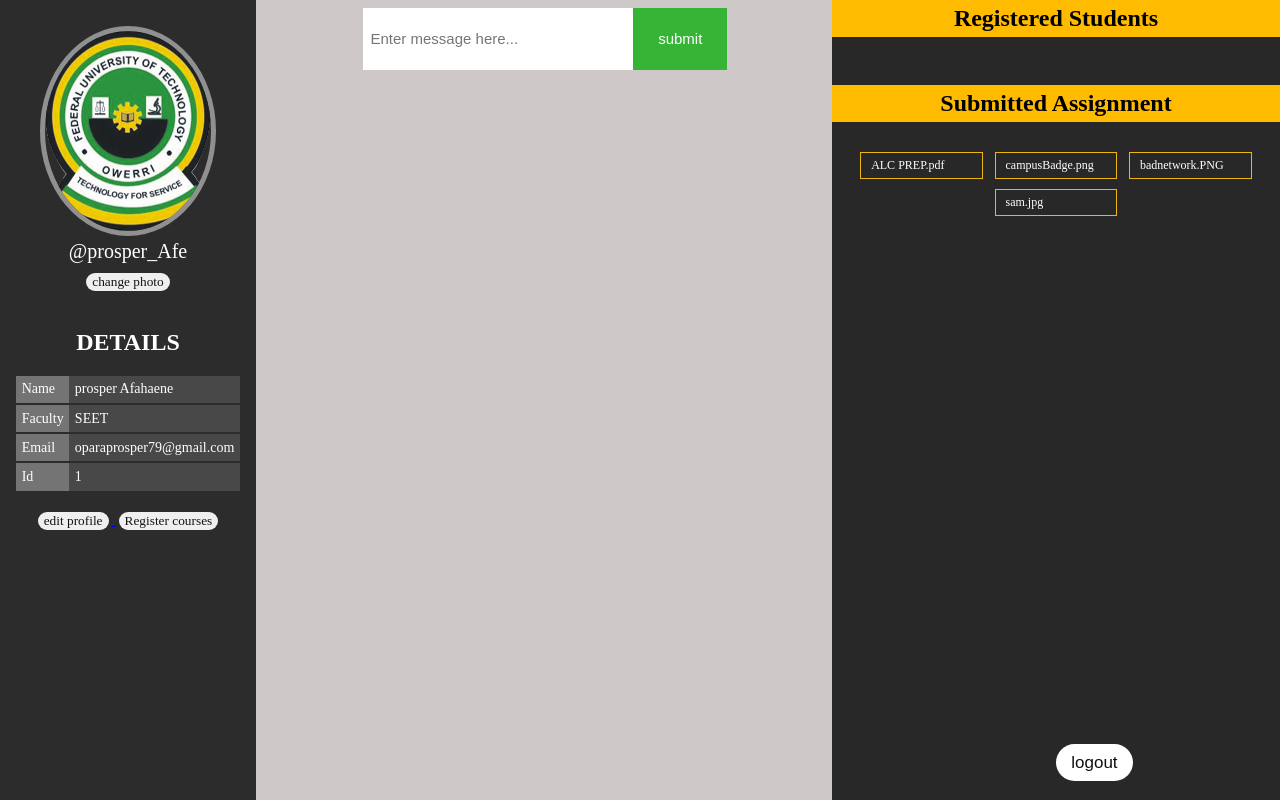
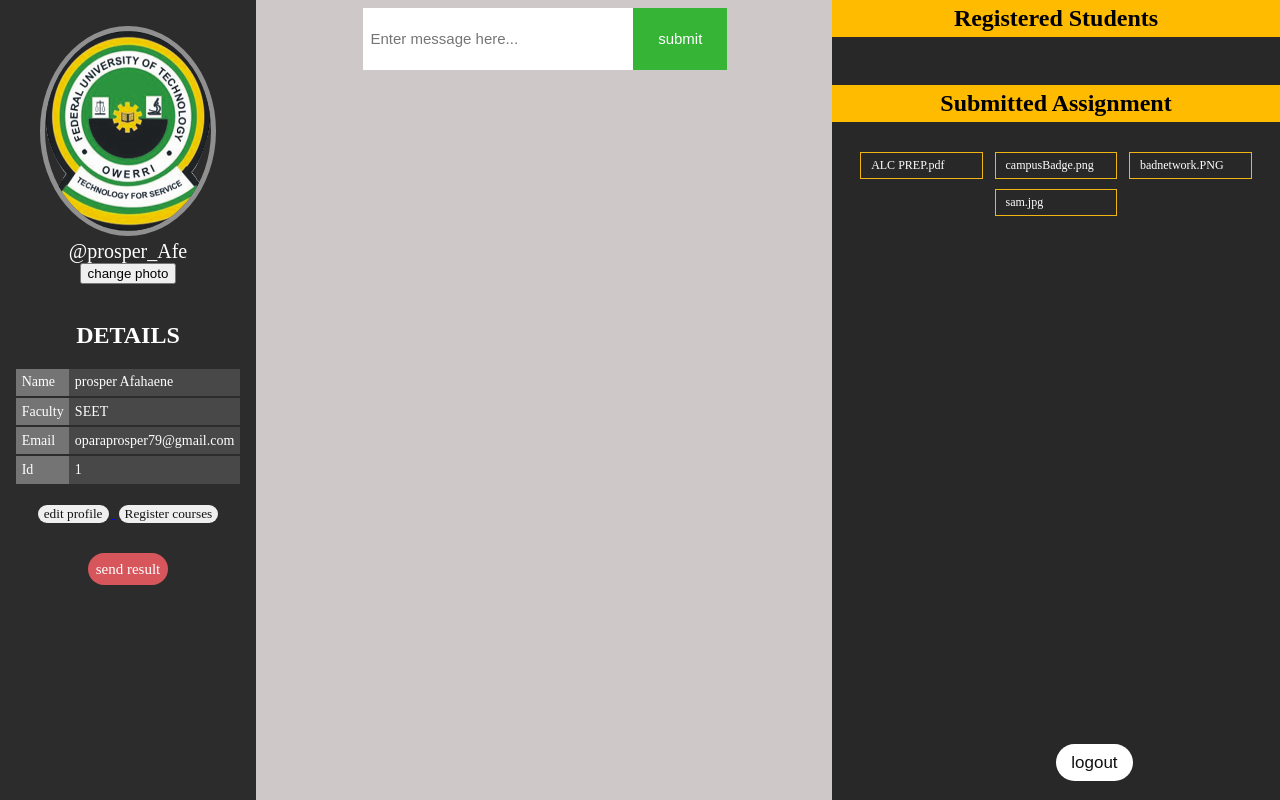
Before and after one commit to OPARA-PROSPER/php_SAMS, a PHP site: page /dbConfig/lecturerDashboard.php in a window 1280 px wide. Run offline with PHP 8.4, Linux system fonts and the light colour scheme; a user stored in the database is signed in; data comes from the database, SQL or seed files in the repository; both versions use the stored data as it was after the commit; tables that the repository leaves empty or names only in its code hold one stand-in row (values such as "Sample post"); data that the repository does not hold is empty.

Commit message:
I updated the project

```diff
--- a/css/dashboard.css
+++ b/css/dashboard.css
@@ -40,14 +40,14 @@
 button#logout:hover{
     transform: scale(1.1);
 }
-button#edit_button{
+button.edit_button{
     border: none;
     border-radius: 70px;
     font-family: Ubuntu;
     margin: 10px 3px 0;
     color: rgb(19, 19, 19);
 }
-button#edit_button:hover{
+button.edit_button:hover{
     background: rgb(255, 255, 255);
     color: black;
     transform: scale(1.1);
@@ -261,7 +261,7 @@
   background: transparent;
   border: none;
 }
-#student_name{
+#student_name, #student_name_file{
     font-size: 12px;
     text-align: left;
     padding: 5px 10px;
@@ -271,6 +271,14 @@
     color: white;
     text-decoration: none;
 }
+#sub1{
+    display: flex;
+    flex-wrap: wrap;
+    justify-content: space-evenly;
+    align-content: center;
+    width: 90%;
+    margin: 0 auto;
+}
 #sub{
     display: flex;
     flex-wrap: wrap;
@@ -279,3 +287,41 @@
     width: 90%;
     margin: 0 auto;
 }
+
+#result{
+    display: none;
+    position: absolute;
+    width: 100%;
+    height: 100vh;
+    background: rgba(0,0,0,0.5);
+    text-align: center;
+}
+#result form{
+    width: 30%;
+    margin: 15% auto;
+    padding: 3em 0;
+    background: rgba(0,0,0,0.7);
+    /* border-radius: 5px; */
+}
+#result input{
+    width: 80%;
+    margin: .3em 0;
+    padding: .8em .2em;
+    /* border-radius: 5px; */
+    border: none;
+    font-size: 15px;
+}
+#result input[type=submit]{
+    background: rgb(54, 180, 54);
+    border: none;
+    color: white;
+
+}
+
+#show_result{
+    margin-top: 2em;
+    padding: .5em;
+    font-size: 15px;
+    background: rgb(214, 86, 92);
+    color: white;
+}
--- a/dbConfig/lecturerDashboard.php
+++ b/dbConfig/lecturerDashboard.php
@@ -29,6 +29,13 @@
     <link rel="stylesheet" href="../css/dashboard.css">
 </head>
 <body>
+<div id="result">
+        <form action="#">
+            <input type="email" placeholder="Enter student email">
+            <input type="text" placeholder="Enter student result">
+            <input type="submit" value="Send Result">
+        </form>
+    </div>
 
 <header>
 
@@ -61,17 +68,22 @@
         </table>
 
         <a href="editProfile.php">
-        <button id="edit_button">
+        <button class="edit_button">
             edit profile
         </button>
         </a>
 
         <a href="lecturer_coursereg.php">
-            <button id="edit_button">
+            <button class="edit_button">
                 Register courses
             </button>
         </a>
+
+        <button class="edit_button" id="show_result">send result</button>
     </div>
+
+
+
 
 
 
@@ -148,21 +160,34 @@
 
   <h2 id="Sub_assignment">Submitted Assignment</h2>
 
-    <div id="sub">
+    <div id="sub1">
     <?php
 
     // require 'db.php';
+    $sql_course = " select * from coursereg ";
+    $prep_course = $conn ->prepare($sql_course);
+    $prep_course->execute();
+
+    $result_course = $prep_course ->fetchAll(PDO::FETCH_OBJ);
+
     $sql = " select * from uploads ";
     $prep = $conn ->prepare($sql);
     $prep->execute();
 
     $result = $prep ->fetchAll(PDO::FETCH_OBJ);
     $ib = '';
-    foreach($result as $row){
-        $ib .= '<div class="oubx">'
-        . '<a href="'.$row->file_path.'" id="student_name" target="blank">' . $row->file_name . '</a>'
-        . '</div>';
+
+
+    foreach($result_course as $std){
+        foreach($result as $row){
+            if($std->studentName == $row->studentName){
+            $ib .= '<div class="oubx">'
+            . '<a href="'.$row->file_path.'" id="student_name_file" target="blank">' . $row->file_name . '</a>'
+            . '</div>';
+            }
+        }
     }
+
 
     echo ( $ib );
     ?>
@@ -178,34 +203,22 @@
 </aside>
 
 
-<script src="../js/dashboard.js"></script>
+<!-- <script src="../js/dashboard.js"></script> -->
 <script>
-    document.getElementById('submit').addEventListener("click", (e) => {
-    e.preventDefault();
 
-    // console.log("click");
+let std_name = document.querySelector("#sub");
+let std_result = document.querySelector("#show_result");
 
-var files = document.getElementById("file");
-var progressBar = document.getElementById("pb");
-var progressText = document.getElementById("pt");
-var bar = document.getElementById("bar");
-app.uploader({
-    files,
-    bar,
-    progressBar,
-    progressText,
-    processor: 'upload.php',
+console.log(std_name);
 
-    finished(data){
-        console.log(data);
-    },
-
-    error(){
-        Console.log("not working");
-    }
-});
+std_name.addEventListener("click", (e) => {
+    alert("Registered");
 });
 
+std_result.addEventListener("click", () => {
+    const show_result = document.querySelector("#result");
+    show_result.style.display = "block";
+})
 </script>
 </body>
 </html>
--- a/dbConfig/upload.php
+++ b/dbConfig/upload.php
@@ -15,6 +15,7 @@
     $fileTempLocation = $file['tmp_name'];
     $uploadStatus = $file['error'];
     $fileSize = $file['size'];
+    $username = $_SESSION["username"];
 
     $fileNameExpload = explode('.', $fileName);
     $fileExt = strtolower(end($fileNameExpload));
@@ -32,7 +33,7 @@
                     // exit();
 
                     require 'db.php';
-                    $sql = "INSERT INTO `uploads`(`id`, `studentName`, `file_name`, `file_type`, `file_size`, `file_path`, `date`) VALUES (NULL, '$_SESSION["username"]', '$fileName', '$fileType', '$fileSize', '$uploadLocation', CURRENT_TIMESTAMP)";
+                    $sql = "INSERT INTO `uploads`( `studentName`, `file_name`, `file_type`, `file_size`, `file_path`, `date`) VALUES ( '$username', '$fileName', '$fileType', '$fileSize', '$uploadLocation', CURRENT_TIMESTAMP)";
                     $prep = $conn->prepare($sql);
                     $prep->execute();
 
```
Also changed, not shown: managementportal.sql (+5 -4 lines), dbConfig/uploads/5ba200095db8c4.98587824.png (deleted), dbConfig/uploads/5ba2003f24b035.91333751.png (deleted), dbConfig/uploads/5ba209a8b2c434.98684921.png (deleted), dbConfig/uploads/5ba2206f93e6a3.03449938.png (deleted), dbConfig/uploads/5ba2208fac5a39.89279897.jpg (deleted), dbConfig/uploads/5ba2228b7d8768.63078684.jpg (deleted), dbConfig/uploads/5baa5c9b330469.49976116.jpg (deleted), dbConfig/uploads/5baa5d42d2afe2.62474938.jpg (deleted), dbConfig/uploads/5bb708015639c6.21065001.png (added), 1 other file.
